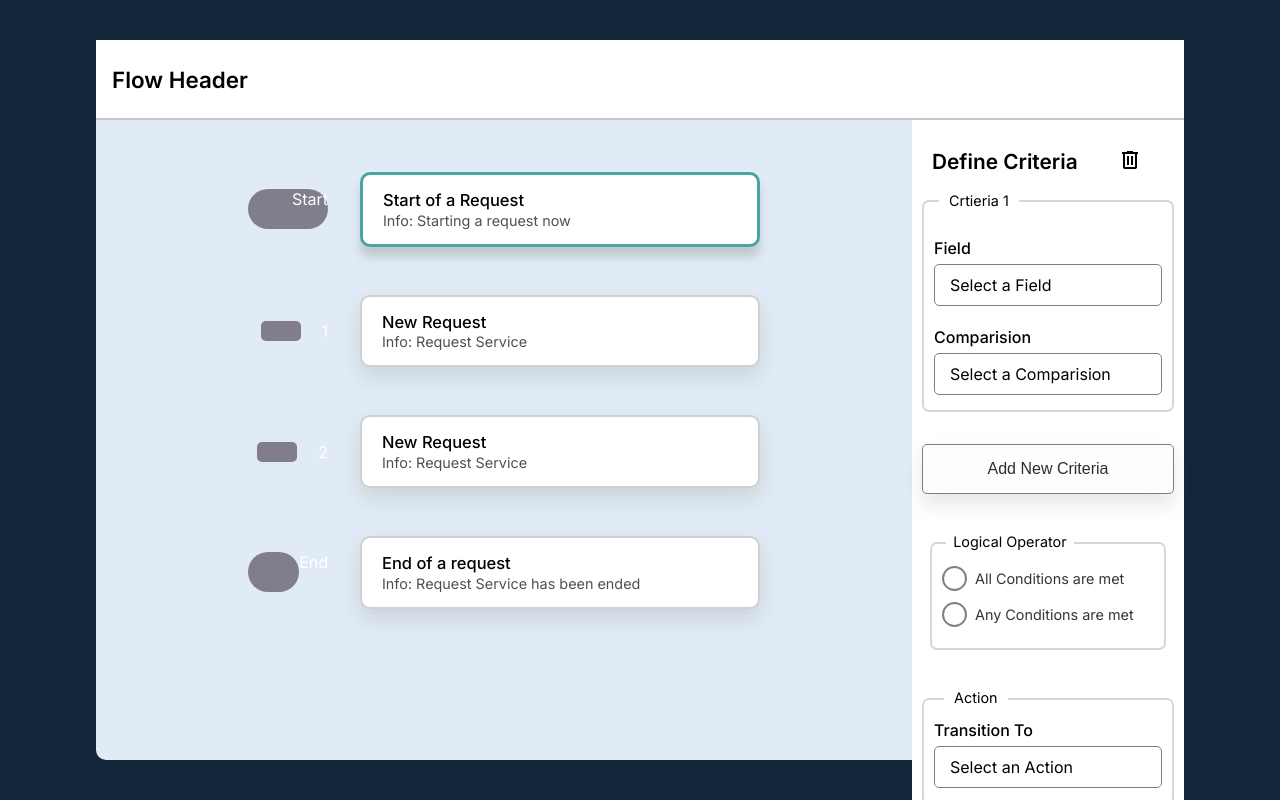
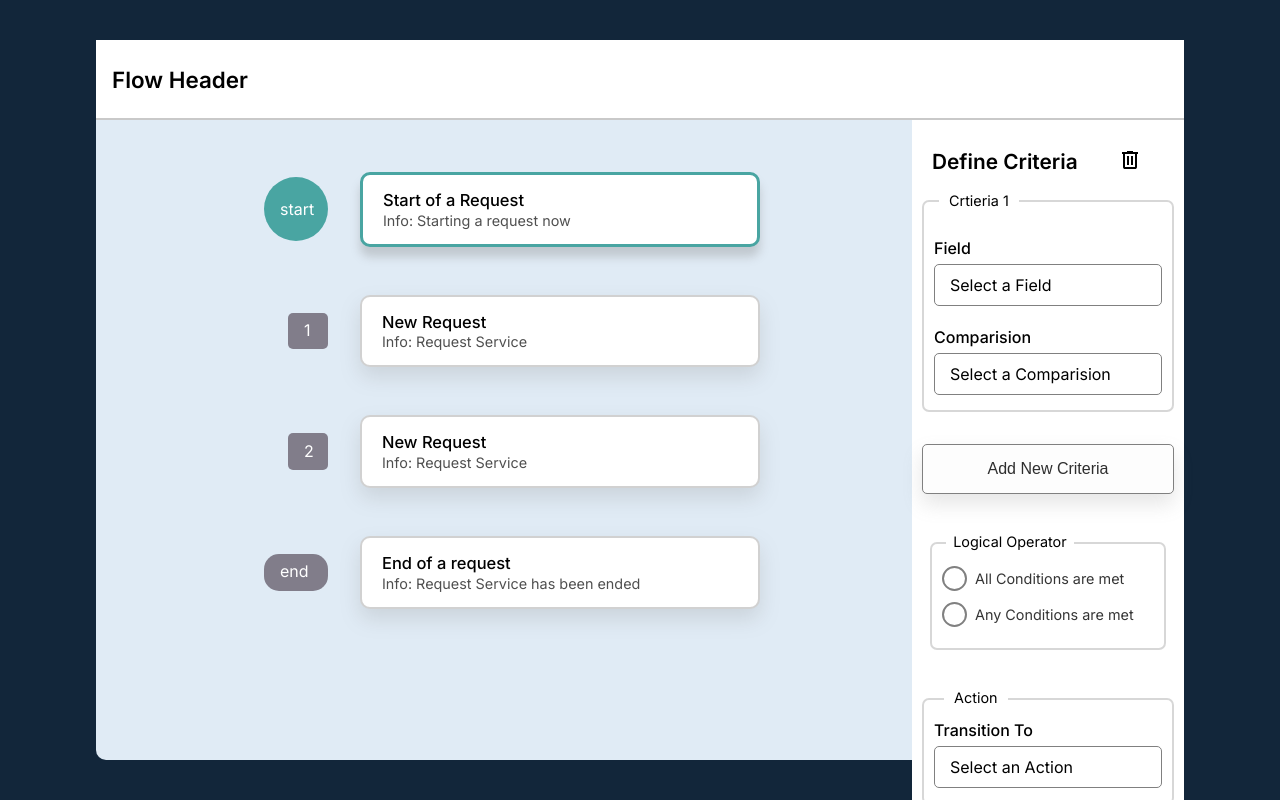
Before and after one commit to Hitesh-IDK/flow-ui, a Next.js app: page / in a window 1280 px wide. Built offline with nearby package versions, Linux system fonts and the light colour scheme.

Commit message:
flow indicator ui is fixed :D Start working on dynamic field adder

```diff
--- a/components/flowchart/flow-item.module.css
+++ b/components/flowchart/flow-item.module.css
@@ -13,30 +13,82 @@
 
   color: white;
   transition: all 330ms ease-in-out;
+
   position: relative;
 }
 
-.item__indicator {
-  background-color: #3c2e3d93;
+.indicator__word {
+  position: absolute;
+  top: 19%;
+  left: 40%;
+
+  z-index: 1;
 }
 
-.item__indicator_word {
-  padding: 15px 25px;
-  border-radius: 20px;
+.indicator__word_active {
+  position: absolute;
+  z-index: 1;
+
+  top: 33%;
+  left: 40%;
+}
+
+.indicator__box_word {
+  background-color: #3c2e3d93;
   display: inline-block;
 
-  width: 5rem;
+  width: 4rem;
+  height: 2.3rem;
+
+  transition: all 330ms ease-in-out;
+
+  border-radius: 15px;
+}
+
+.indicator__box_word_active {
+  width: 4rem;
+  height: 4rem;
+  background-color: #49a5a2;
+
+  transform: rotate(45deg);
+  border-radius: 100%;
+  z-index: 0;
+}
+
+.indicator__num {
+  position: absolute;
+  top: 20%;
+  left: 70%;
+}
+
+.indicator__num_active {
+  position: absolute;
+  z-index: 1;
+
+  top: 28%;
+  left: 69%;
+}
+
+.indicator__box_num {
+  background-color: #3c2e3d93;
+  display: inline-block;
+
+  width: 2.5rem;
+  height: 2.3rem;
+
+  transition: all 330ms ease-in-out;
+
+  border-radius: 5px;
+}
+
+.indicator__box_num_active {
+  background-color: #49a5a2;
+
+  width: 2.5rem;
   height: 2.5rem;
 
-  max-height: 3.1rem;
-}
-
-.item__indicator_num {
-  padding: 10px 20px;
-  border-radius: 5px;
-  max-height: 3rem;
-
-  margin-right: 1.3rem;
+  transform: rotate(45deg);
+  z-index: 0;
 }
 
 .item__box {
@@ -68,15 +120,3 @@
   border: 3px solid #49a5a2;
   box-shadow: 0px 10px 10px rgba(128, 128, 128, 0.322);
 }
-
-.item__indicator_num_active {
-  transform: rotate(45deg);
-
-  padding: 20px;
-}
-
-.indicator__text {
-  display: inline-block;
-
-  position: absolute;
-}
--- a/components/flowchart/flow-item.tsx
+++ b/components/flowchart/flow-item.tsx
@@ -22,7 +22,6 @@ export default function ({ itemType, label, desc, id }: FlowItem): JSX.Element {
   }`;
 
   const indicatorTextStyles = activeItem === id ? styles.indicator__text : "";
-  console.log(indicatorTextStyles, activeItem === id);
 
   const itemClickHandler = (event: MouseEvent): void => {
     changeActiveItem(id, setActiveItem);
@@ -31,12 +30,37 @@ export default function ({ itemType, label, desc, id }: FlowItem): JSX.Element {
   return (
     <div className={styles.item__container}>
       <div className={styles.item__indicator_container}>
-        <span className={indicatorStyles}></span>
-        <span className={indicatorTextStyles}>
-          {["start", "end"].includes(itemType)
-            ? `${itemType.slice(0, 1).toUpperCase()}${itemType.slice(1)}`
-            : `${id}`}
-        </span>
+        {["start", "end"].includes(itemType) ? (
+          <>
+            <span
+              className={`${styles.indicator__word} ${
+                activeItem === id ? styles.indicator__word_active : ""
+              }`}
+            >
+              {itemType}
+            </span>
+            <span
+              className={`${styles.indicator__box_word} ${
+                activeItem === id ? styles.indicator__box_word_active : ""
+              }`}
+            ></span>
+          </>
+        ) : (
+          <>
+            <span
+              className={`${styles.indicator__num} ${
+                activeItem === id ? styles.indicator__num_active : ""
+              }`}
+            >
+              {id}
+            </span>
+            <span
+              className={`${styles.indicator__box_num} ${
+                activeItem === id ? styles.indicator__box_num_active : ""
+              }`}
+            ></span>
+          </>
+        )}
       </div>
       <div className={itemBoxStyles} onClick={itemClickHandler}>
         <div className={styles.item__label}>{label}</div>
```
